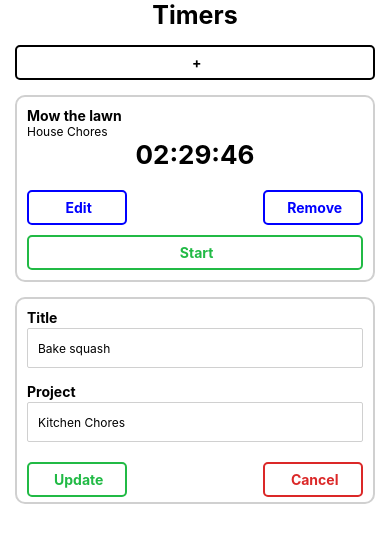
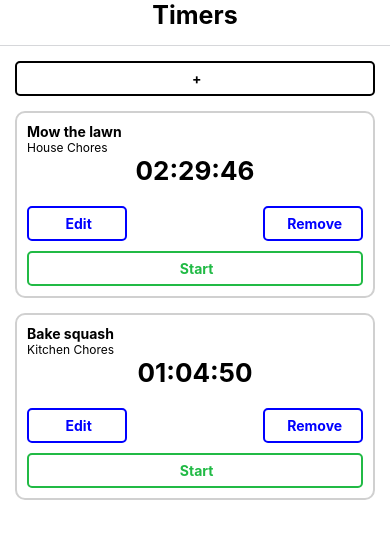
Before and after one commit to nadirhussain1/RNTimeTracking, a React Native app: screen / in a window 390 px wide. Shown: the top 542 px of the page. Built offline with nearby package versions, Linux system fonts and the light colour scheme.

Commit message:
- class components converted to functional components.

```diff
--- a/App.js
+++ b/App.js
@@ -37,14 +37,14 @@ const App: () => Node = () => {
             title="Mow the lawn"
             project="House Chores"
             time="8986300"
-            isEdit={false}
+
           />
           <EditableTimer
             id="2"
             title="Bake squash"
             project="Kitchen Chores"
             time="3890985"
-            isEdit={true}
+
           />
 
          </ScrollView>
@@ -64,7 +64,10 @@ const styles = StyleSheet.create({
     fontWeight:'bold',
     fontSize:25,
     color:'#000',
-    textAlign:'center'
+    textAlign:'center',
+    paddingBottom:15,
+    borderBottomWidth: 1,
+    borderBottomColor: '#D6D7DA',
   },
 
   scrollContainer:{
--- a/components/EditableTimer.js
+++ b/components/EditableTimer.js
@@ -4,15 +4,13 @@ import {View} from 'react-native';
 import TimerForm from './TimerForm';
 import Timer from './Timer';
 
-export default class EditableTimer extends React.Component{
-  render(){
-    const{id,title,project,time,isEdit} = this.props;
-
+export default function EditableTimer ({id,title,project,time,isRunning,isEdit})
+{
     return(
       <View>
        {isEdit && <TimerForm id={id} title={title} project={project}/>}
-       {!isEdit && <Timer id={id} title={title} project={project} time={time} />}
+       {!isEdit && <Timer id={id} title={title} project={project} time={time} isRunning={isRunning}/>}
        </View>
     );
-  }
+
 }
--- a/components/Timer.js
+++ b/components/Timer.js
@@ -4,10 +4,8 @@ import TimerButton from './TimerButton';
 import {millisecondsToHuman} from '../utils/TimerUtils'
 
 
-export default class Timer extends React.Component {
-    render(){
-      const{title,project,time} = this.props;
-      const formattedTime=millisecondsToHuman(time);
+export default function Timer ({title,project,time}) {
+     const formattedTime=millisecondsToHuman(time);
 
       return(
         <View style={styles.rootContainer}>
@@ -25,7 +23,6 @@ export default class Timer extends React.Component {
         </View>
 
       );
-    }
   }
 
 
--- a/components/TimerButton.js
+++ b/components/TimerButton.js
@@ -1,20 +1,16 @@
 import React from 'react';
 import {StyleSheet, Text, TouchableOpacity} from 'react-native';
 
-export default class TimerButton extends React.Component {
-
-    render(){
-      const {color} = this.props;
-      const {title} = this.props;
-
+export default function TimerButton ({color,title,onPress}) {
       return(
-        <TouchableOpacity style = {[styles.rootContainer,{borderColor:color}]}
+        <TouchableOpacity
+          style = {[styles.rootContainer,{borderColor:color}]}
+          onPress = {onPress}
           >
          <Text style={[styles.text,{color:color}]}> {title}</Text>
 
         </TouchableOpacity>
       );
-    }
 }
 
 const styles = StyleSheet.create({
--- a/components/TimerForm.js
+++ b/components/TimerForm.js
@@ -2,10 +2,7 @@ import React from 'react';
 import {StyleSheet, View, Text, TextInput} from 'react-native';
 import TimerButton from './TimerButton';
 
-export default class TimerForm extends React.Component {
-    render(){
-
-      const{id,title,project} = this.props;
+export default function TimerForm({id,title,project}) {
       const submitText = id ? 'Update' : 'Create';
 
       return(
@@ -30,7 +27,6 @@ export default class TimerForm extends React.Component {
 
         </View>
       );
-    }
 }
 
 const styles = StyleSheet.create({
--- a/components/ToggleableTimerForm.js
+++ b/components/ToggleableTimerForm.js
@@ -3,9 +3,7 @@ import {StyleSheet, View} from 'react-native';
 import TimerButton from './TimerButton';
 import TimerForm from './TimerForm';
 
-export default class ToggleableTimerForm extends React.Component {
-    render(){
-      const {isOpen} = this.props;
+export default function ToggleableTimerForm ({isOpen}) {
       return(
         <View>
           {isOpen && <TimerForm/>}
@@ -13,5 +11,4 @@ export default class ToggleableTimerForm extends React.Component {
         </View>
 
       );
-    }
   }
```
